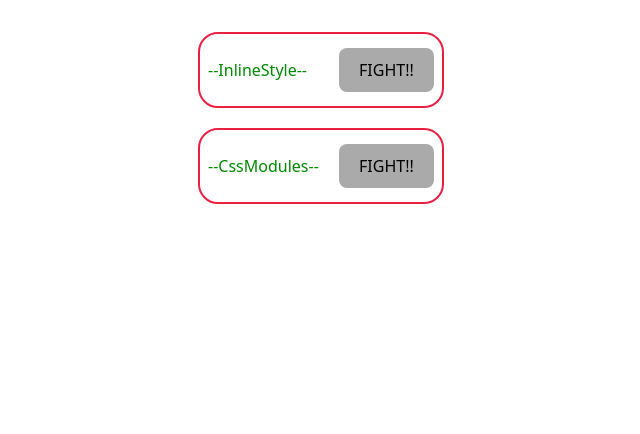
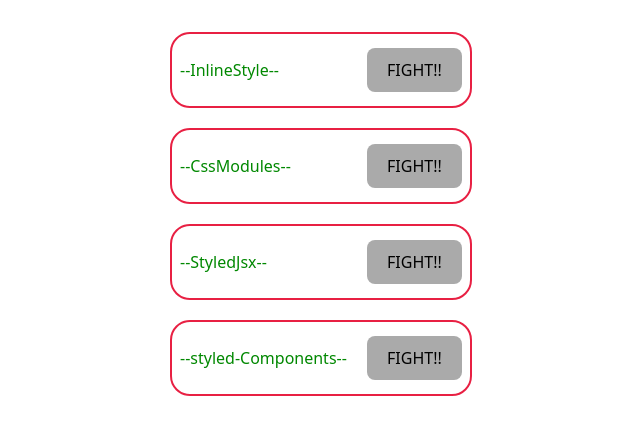
Before and after one commit to popcorn3-com-dev/React_StepUp, a React (Vite) app: page / in a window 1280 px wide. Shown: the top 434 px of the page, without its empty margins (329-969 px from the left). Built offline with nearby package versions, Linux system fonts and the light colour scheme.

Commit message:
styled-jsx, styled-components

```diff
--- a/package.json
+++ b/package.json
@@ -13,7 +13,10 @@
   "dependencies": {
     "react": "^19.1.0",
     "react-dom": "^19.1.0",
-    "sass": "^1.89.2"
+    "sass": "^1.89.2",
+    "styled-components": "^6.1.19",
+    "styled-jsx": "^5.1.7",
+    "stylis": "^4.3.6"
   },
   "devDependencies": {
     "@eslint/js": "^9.31.0",
--- a/src/App.jsx
+++ b/src/App.jsx
@@ -1,12 +1,16 @@
 import './App.css';
 import { CssModules } from './components/CssModules';
 import { InlineStyle } from './components/InlineStyle';
+import { StyledJsx } from './components/Styled';
+import { StyledComponents } from './components/StyledComponents';
 
 function App() {
   return (
     <div>
       <InlineStyle />
       <CssModules />
+      <StyledJsx />
+      <StyledComponents />
     </div>
   );
 }
--- /dev/null
+++ b/src/components/Styled.jsx
@@ -0,0 +1,34 @@
+export const StyledJsx = () => {
+    return (
+        <>
+            <div className="container">
+                <p className="title">--StyledJsx--</p>
+                <button className="button">FIGHT!!</button>
+            </div>
+            <style jsx='true'>{`
+                .container {
+                    margin-top: 20px;
+                    border: solid 2px #e82043;
+                    border-radius: 20px;
+                    padding: 8px;
+                    width: 100%;
+                    display: flex;
+                    justify-content: space-between;
+                    align-items: center;
+                }
+
+                .title {
+                    color: #008800;
+                }
+
+                .button {
+                    background-color: #aaa;
+
+                    &:hover {
+                        background-color: #3aa;
+                    }
+                }
+            `}</style>
+        </>
+    )
+}
--- /dev/null
+++ b/src/components/StyledComponents.jsx
@@ -0,0 +1,32 @@
+import styled from "styled-components";
+
+export const StyledComponents = () => {
+    return (
+        <SContainer>
+            <STitle>--styled-Components--</STitle>
+            <SButton>FIGHT!!</SButton>
+        </SContainer>
+    )
+}
+
+const SContainer = styled.div`
+    margin-top: 20px;
+    border: solid 2px #e82043;
+    border-radius: 20px;
+    padding: 8px;
+    width: 100%;
+    display: flex;
+    justify-content: space-between;
+    align-items: center;
+`;
+
+const STitle = styled.p`
+color: #008800;
+`;
+
+const SButton = styled.button`
+background-color: #aaa;
+    &:hover {
+        background-color: #3aa;
+    }
+`;
```
Also changed, not shown: 1 other file (tests, documents, lock files or other folders).
